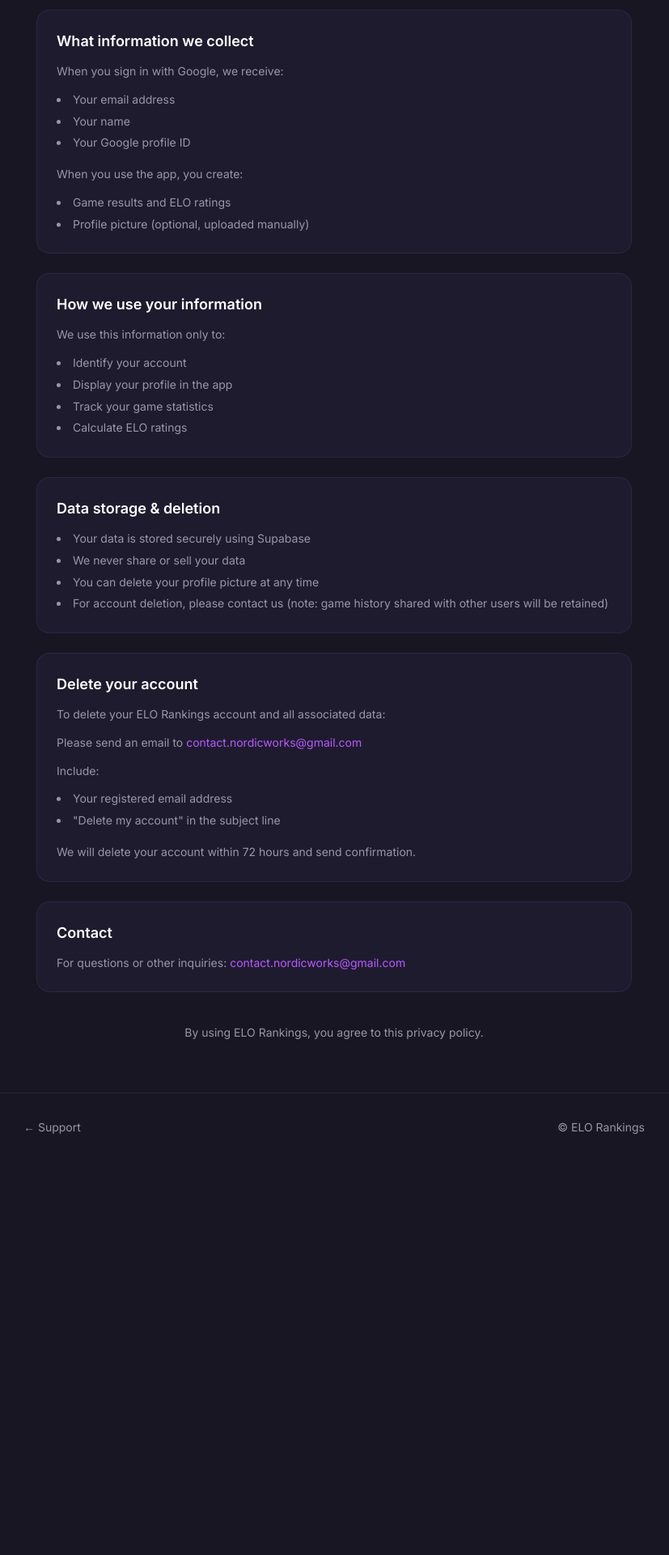
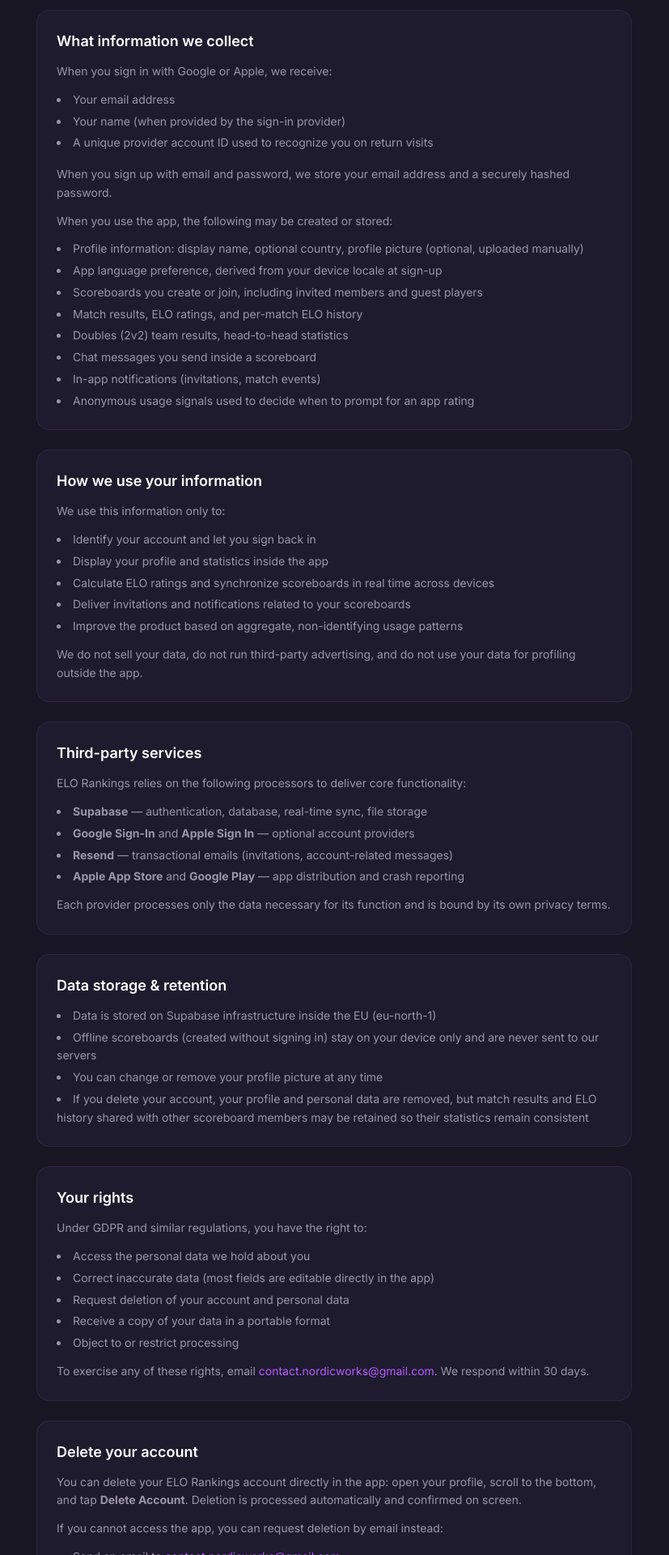
Before and after one commit to UleDule/elo-web, a Next.js app: page /privacy in a window 1280 px wide. Shown: the part 320-2240 px from the top of the page at 81% size, without its empty margins (227-1054 px from the left). Before the commit the page ends 1754 px from the top, so only its background shows below. Built offline with nearby package versions, Linux system fonts and the light colour scheme.

Commit message:
Oppdatering av Privacy, Support og forsiden

```diff
--- a/app/page.tsx
+++ b/app/page.tsx
@@ -191,7 +191,7 @@ export default async function Home() {
           >
             <Image
               src="/screenshots/3.png"
-              alt="Register a match between two players"
+              alt="Overview of your scoreboards with top-three podiums"
               width={220}
               height={476}
               className="w-full h-auto"
--- a/app/privacy/page.tsx
+++ b/app/privacy/page.tsx
@@ -53,7 +53,7 @@ export default function PrivacyPage() {
             Privacy Policy
           </h1>
           <p className="text-sm text-[#9B95A8]">
-            Last updated: July 2025
+            Last updated: May 2026
           </p>
         </div>
       </section>
@@ -61,60 +61,93 @@ export default function PrivacyPage() {
       {/* Content */}
       <section className="w-full max-w-3xl mx-auto px-4 py-16 flex flex-col gap-6">
         <PolicyCard title="What information we collect">
-          <p className="mb-3">When you sign in with Google, we receive:</p>
+          <p className="mb-3">When you sign in with Google or Apple, we receive:</p>
           <ul className="list-disc list-inside space-y-1 mb-4">
             <li>Your email address</li>
-            <li>Your name</li>
-            <li>Your Google profile ID</li>
+            <li>Your name (when provided by the sign-in provider)</li>
+            <li>A unique provider account ID used to recognize you on return visits</li>
           </ul>
-          <p className="mb-3">When you use the app, you create:</p>
+          <p className="mb-3">When you sign up with email and password, we store your email address and a securely hashed password.</p>
+          <p className="mb-3">When you use the app, the following may be created or stored:</p>
           <ul className="list-disc list-inside space-y-1">
-            <li>Game results and ELO ratings</li>
-            <li>Profile picture (optional, uploaded manually)</li>
+            <li>Profile information: display name, optional country, profile picture (optional, uploaded manually)</li>
+            <li>App language preference, derived from your device locale at sign-up</li>
+            <li>Scoreboards you create or join, including invited members and guest players</li>
+            <li>Match results, ELO ratings, and per-match ELO history</li>
+            <li>Doubles (2v2) team results, head-to-head statistics</li>
+            <li>Chat messages you send inside a scoreboard</li>
+            <li>In-app notifications (invitations, match events)</li>
+            <li>Anonymous usage signals used to decide when to prompt for an app rating</li>
           </ul>
         </PolicyCard>
 
         <PolicyCard title="How we use your information">
           <p className="mb-3">We use this information only to:</p>
           <ul className="list-disc list-inside space-y-1">
-            <li>Identify your account</li>
-            <li>Display your profile in the app</li>
-            <li>Track your game statistics</li>
-            <li>Calculate ELO ratings</li>
+            <li>Identify your account and let you sign back in</li>
+            <li>Display your profile and statistics inside the app</li>
+            <li>Calculate ELO ratings and synchronize scoreboards in real time across devices</li>
+            <li>Deliver invitations and notifications related to your scoreboards</li>
+            <li>Improve the product based on aggregate, non-identifying usage patterns</li>
+          </ul>
+          <p className="mt-3">We do not sell your data, do not run third-party advertising, and do not use your data for profiling outside the app.</p>
+        </PolicyCard>
+
+        <PolicyCard title="Third-party services">
+          <p className="mb-3">ELO Rankings relies on the following processors to deliver core functionality:</p>
+          <ul className="list-disc list-inside space-y-1">
+            <li><strong>Supabase</strong> &mdash; authentication, database, real-time sync, file storage</li>
+            <li><strong>Google Sign-In</strong> and <strong>Apple Sign In</strong> &mdash; optional account providers</li>
+            <li><strong>Resend</strong> &mdash; transactional emails (invitations, account-related messages)</li>
+            <li><strong>Apple App Store</strong> and <strong>Google Play</strong> &mdash; app distribution and crash reporting</li>
+          </ul>
+          <p className="mt-3">Each provider processes only the data necessary for its function and is bound by its own privacy terms.</p>
+        </PolicyCard>
+
+        <PolicyCard title="Data storage & retention">
+          <ul className="list-disc list-inside space-y-1">
+            <li>Data is stored on Supabase infrastructure inside the EU (eu-north-1)</li>
+            <li>Offline scoreboards (created without signing in) stay on your device only and are never sent to our servers</li>
+            <li>You can change or remove your profile picture at any time</li>
+            <li>If you delete your account, your profile and personal data are removed, but match results and ELO history shared with other scoreboard members may be retained so their statistics remain consistent</li>
           </ul>
         </PolicyCard>
 
-        <PolicyCard title="Data storage & deletion">
+        <PolicyCard title="Your rights">
+          <p className="mb-3">Under GDPR and similar regulations, you have the right to:</p>
           <ul className="list-disc list-inside space-y-1">
-            <li>Your data is stored securely using Supabase</li>
-            <li>We never share or sell your data</li>
-            <li>You can delete your profile picture at any time</li>
-            <li>For account deletion, please contact us (note: game history shared with other users will be retained)</li>
+            <li>Access the personal data we hold about you</li>
+            <li>Correct inaccurate data (most fields are editable directly in the app)</li>
+            <li>Request deletion of your account and personal data</li>
+            <li>Receive a copy of your data in a portable format</li>
+            <li>Object to or restrict processing</li>
           </ul>
-        </PolicyCard>
-
-        <PolicyCard title="Delete your account">
-          <p className="mb-3">To delete your ELO Rankings account and all associated data:</p>
-          <p className="mb-3">
-            Please send an email to{' '}
+          <p className="mt-3">
+            To exercise any of these rights, email{' '}
             <a
               href="mailto:contact.nordicworks@gmail.com"
               className="text-[#B85AFF] hover:underline"
             >
               contact.nordicworks@gmail.com
             </a>
+            . We respond within 30 days.
           </p>
-          <p className="mb-3">Include:</p>
+        </PolicyCard>
+
+        <PolicyCard title="Delete your account">
+          <p className="mb-3">You can delete your ELO Rankings account directly in the app: open your profile, scroll to the bottom, and tap <strong>Delete Account</strong>. Deletion is processed automatically and confirmed on screen.</p>
+          <p className="mb-3">If you cannot access the app, you can request deletion by email instead:</p>
           <ul className="list-disc list-inside space-y-1 mb-4">
-            <li>Your registered email address</li>
-            <li>&quot;Delete my account&quot; in the subject line</li>
+            <li>Send an email to <a href="mailto:contact.nordicworks@gmail.com" className="text-[#B85AFF] hover:underline">contact.nordicworks@gmail.com</a></li>
+            <li>Use the subject &quot;Delete my account&quot;</li>
+            <li>Include your registered email address</li>
           </ul>
-          <p>We will delete your account within 72 hours and send confirmation.</p>
+          <p>Email-based deletion is processed within 72 hours and confirmed by reply.</p>
         </PolicyCard>
 
         <PolicyCard title="Contact">
           <p>
-            For questions or other inquiries:{' '}
+            For privacy questions or other inquiries:{' '}
             <a
               href="mailto:contact.nordicworks@gmail.com"
               className="text-[#B85AFF] hover:underline"
--- a/app/support/page.tsx
+++ b/app/support/page.tsx
@@ -69,31 +69,47 @@ export default function SupportPage() {
             answer="The ELO system calculates fair ratings based on match results. When a lower-rated player beats a higher-rated player, they gain more points. This means rankings reflect true skill, not just how many games you've played."
           />
           <FaqCard
+            question="Does the app support doubles (2v2)?"
+            answer="Yes. You can register 2v2 matches and each team gets its own ELO rating, separate from singles ratings on the same scoreboard."
+          />
+          <FaqCard
             question="Can I have multiple scoreboards?"
-            answer="Yes! You can create unlimited offline scoreboards and join multiple online scoreboards. Perfect for tracking different games or groups separately."
+            answer="Yes. You can create as many scoreboards as you like for different games or groups. Offline scoreboards are unlimited and stay on your device. Online scoreboards sync across devices and let you invite other people."
+          />
+          <FaqCard
+            question="How do I invite people to my scoreboard?"
+            answer={
+              <>
+                Open the scoreboard, tap the share icon, and choose between a QR code or a link. Anyone who scans or opens the link is taken straight to the scoreboard, even if they don&apos;t have the app installed yet.
+              </>
+            }
+          />
+          <FaqCard
+            question="I was added as a guest. Can I claim my profile?"
+            answer="Yes. If an admin added you as a guest player, you can claim that profile by signing up with your email. Your existing matches, wins, and ELO history are kept and tied to your new account."
+          />
+          <FaqCard
+            question="What languages does the app support?"
+            answer="ELO Rankings is available in 17 languages. The app picks the language from your device settings automatically, and you can change it manually under Settings."
           />
           <FaqCard
             question="Is my data secure?"
-            answer="Your data is stored securely using Supabase with row-level security. We never share or sell your data. Offline scoreboards are stored locally on your device only."
+            answer="Your data is stored securely on Supabase infrastructure inside the EU with row-level security. We never share or sell your data. Offline scoreboards are stored locally on your device only."
           />
           <FaqCard
             question="How do I delete my account?"
             answer={
               <>
-                Go to your profile in the app and tap <strong>Delete Account</strong>. This will permanently remove your account and all associated data. Alternatively, email us at{' '}
+                Go to your profile in the app and tap <strong>Delete Account</strong>. This will permanently remove your account and personal data. Match results and ELO history shared with other scoreboard members may be retained so their statistics stay consistent. If you cannot access the app, email{' '}
                 <a
                   href="mailto:contact.nordicworks@gmail.com"
                   className="text-[#B85AFF] hover:underline"
                 >
                   contact.nordicworks@gmail.com
                 </a>{' '}
-                with the subject &quot;Delete my account&quot; and include your registered email.
+                with the subject &quot;Delete my account&quot; and your registered email.
               </>
             }
-          />
-          <FaqCard
-            question="Does the app support team sports?"
-            answer="Currently, ELO Rankings supports 1v1 competitions only. Team support may be added in future updates."
           />
           <FaqCard
             question="The app isn't working properly. What should I do?"
```
Also changed, not shown: public/screenshots/1.png, public/screenshots/3.png.
